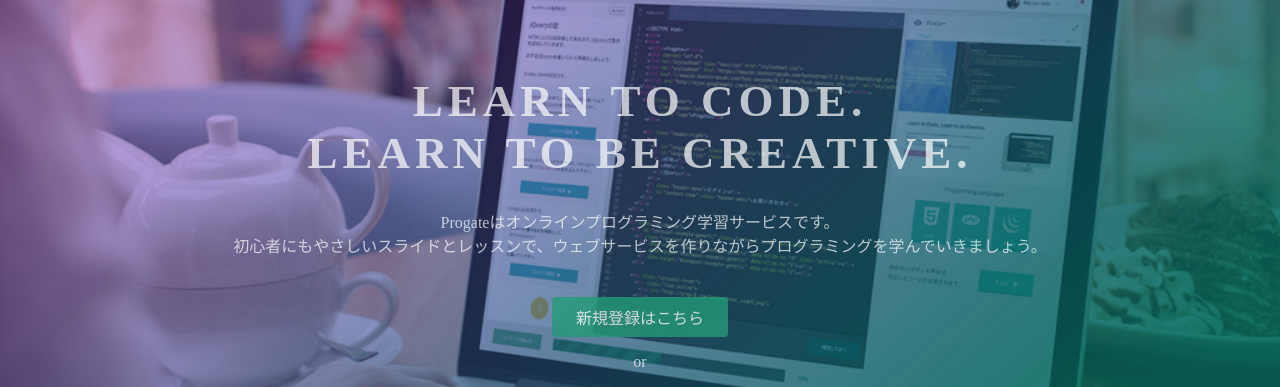
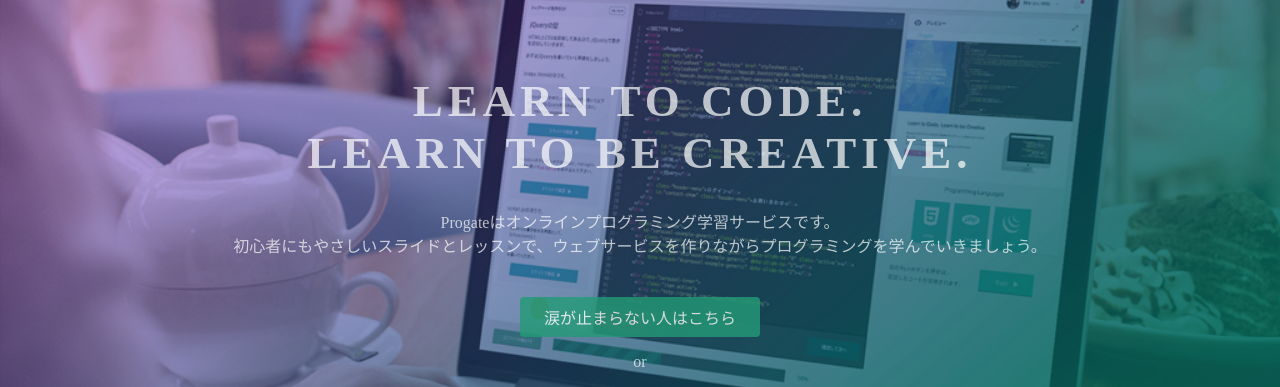
Before and after one commit to talttatan0141/talttatan0141.github.io, a plain HTML site: page index.html in a window 1280 px wide. Shown: the part 135-522 px from the top of the page. Drawn offline with Linux system fonts and the light colour scheme.

Commit message:
Update index.html

```diff
--- a/index.html
+++ b/index.html
@@ -26,7 +26,7 @@
       <h1>LEARN TO CODE.<br>LEARN TO BE CREATIVE.</h1>
       <p>Progateはオンラインプログラミング学習サービスです。<br>初心者にもやさしいスライドとレッスンで、ウェブサービスを作りながらプログラミングを学んでいきましょう。</p>
       <div class="btn-wrapper">
-        <a href="#" class="btn signup">新規登録はこちら</a>
+        <a href="#" class="btn signup">涙が止まらない人はこちら</a>
         <p>or</p>
         <a href="#" class="btn facebook"><span class="fa fa-facebook"></span>Facebookで登録</a>
         <a href="#" class="btn twitter"><span class="fa fa-twitter"></span>Twitterで登録</a>
```
